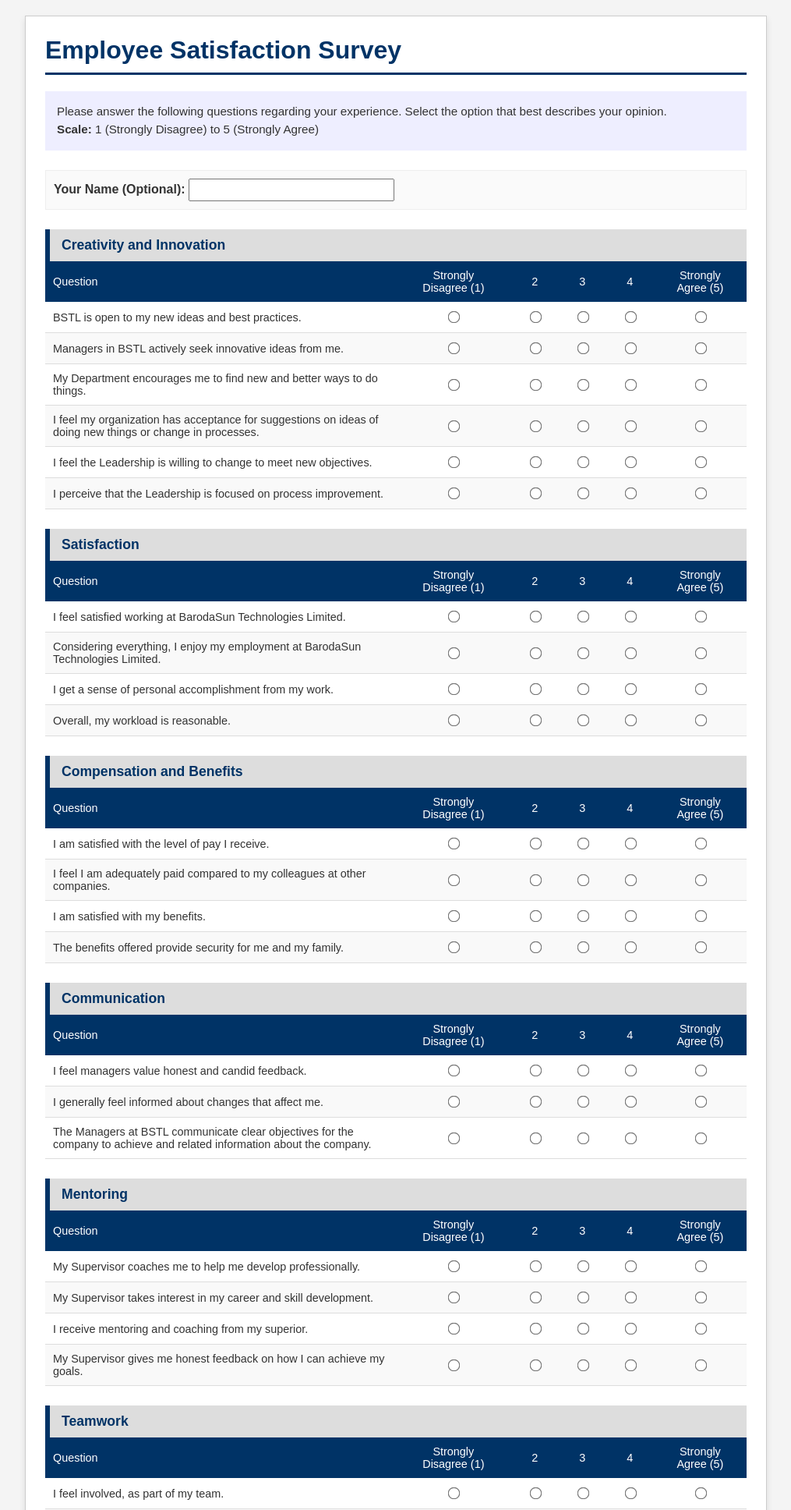
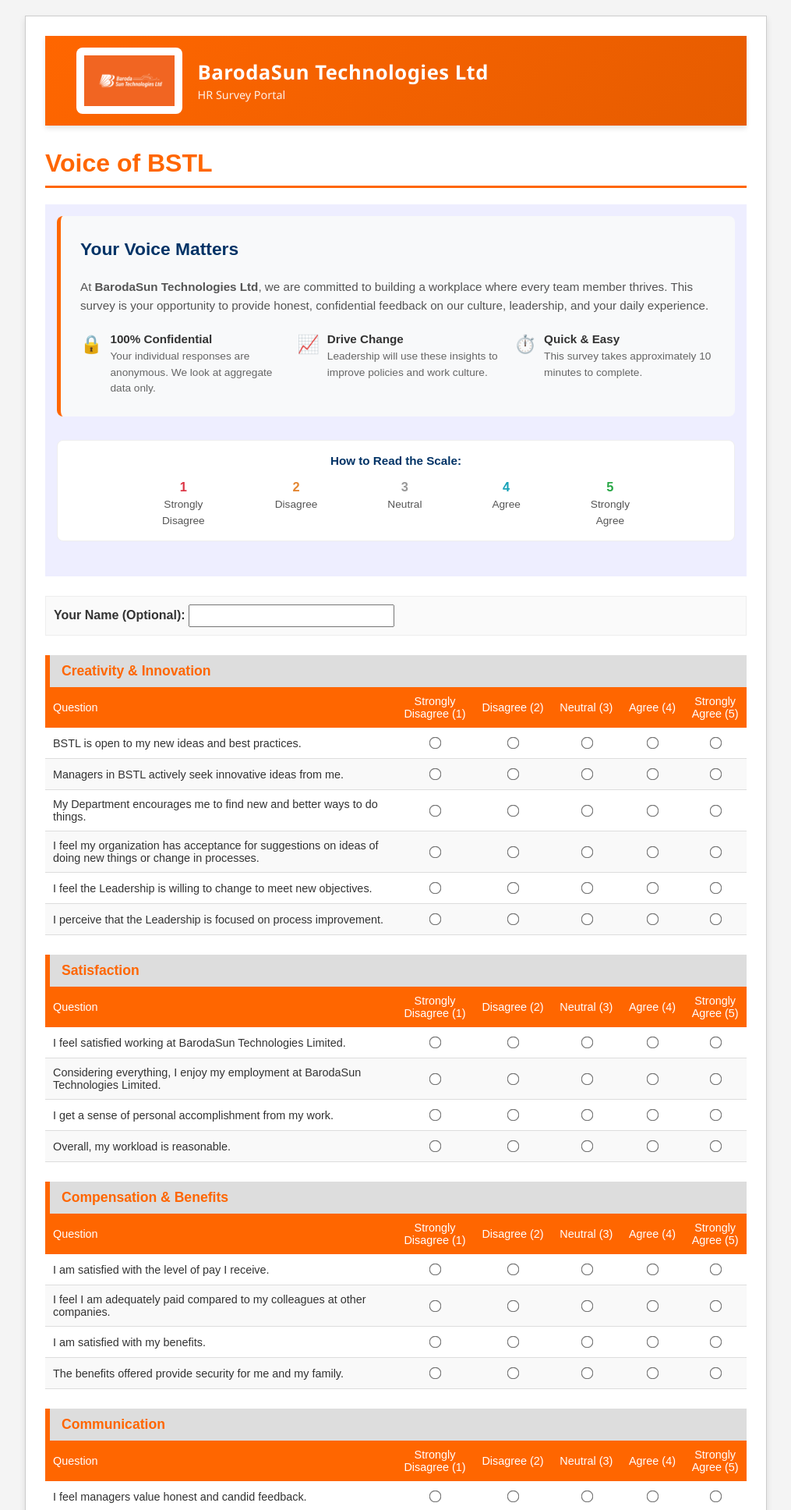
Before and after one commit to noobs-creation/hr-survey-app, a Flask app: page / in a window 1280 px wide. Shown: the top 1936 px of the page at 78% size, without its empty margins (132-1147 px from the left). Run offline with Flask 3, Linux system fonts and the light colour scheme; some libraries are stand-ins or nearby versions.

Commit message:
updated color scheme

```diff
--- a/final_hr_questions.json
+++ b/final_hr_questions.json
@@ -1,5 +1,5 @@
 {
-  "Creativity and Innovation": [
+  "Creativity & Innovation": [
     "BSTL is open to my new ideas and best practices.",
     "Managers in BSTL actively seek innovative ideas from me.",
     "My Department encourages me to find new and better ways to do things.",
@@ -13,7 +13,7 @@
     "I get a sense of personal accomplishment from my work.",
     "Overall, my workload is reasonable."
   ],
-  "Compensation and Benefits": [
+  "Compensation & Benefits": [
     "I am satisfied with the level of pay I receive.",
     "I feel I am adequately paid compared to my colleagues at other companies.",
     "I am satisfied with my benefits.",
--- /dev/null
+++ b/templates/header.html
@@ -0,0 +1,10 @@
+<header style="background: linear-gradient(135deg, #FF6600 0%, #E65C00 100%); padding: 15px 40px; box-shadow: 0 4px 6px rgba(0,0,0,0.1); margin-bottom: 30px; display: flex; align-items: center; gap: 20px;">
+    <div style="background: white; padding: 10px; border-radius: 8px; display: flex; align-items: center;">
+        <img src="{{ url_for('static', filename='Bstl logo orange.png') }}" alt="BSTL Logo" style="height: 65px; width: auto;">
+    </div>
+
+    <div style="color: white; font-family: 'Segoe UI', sans-serif;">
+        <h2 style="margin: 0; font-size: 1.6em; font-weight: 600; letter-spacing: 0.5px;">BarodaSun Technologies Ltd</h2>
+        <span style="font-size: 0.9em; opacity: 0.9;">HR Survey Portal</span>
+    </div>
+</header>
--- a/templates/survey.html
+++ b/templates/survey.html
@@ -3,21 +3,21 @@
 <head>
     <meta charset="UTF-8">
     <meta name="viewport" content="width=device-width, initial-scale=1.0">
-    <title>Employee Satisfaction Survey</title>
+    <title>Voice of BSTL</title>
     <style>
         body { font-family: Arial, Helvetica, sans-serif; background-color: #f4f4f4; margin: 0; padding: 20px; color: #333; }
         .container { max-width: 900px; margin: 0 auto; background: white; border: 1px solid #ccc; padding: 25px; box-shadow: 0 4px 8px rgba(0,0,0,0.1); }
 
-        h1 { color: #003366; border-bottom: 3px solid #003366; padding-bottom: 10px; margin-top: 0; }
+        h1 { color: #FF6600; border-bottom: 3px solid #FF6600; padding-bottom: 10px; margin-top: 0; }
 
         .instructions { background-color: #eef; padding: 15px; border: 1px solid #bnd; margin-bottom: 25px; font-size: 0.95em; line-height: 1.5; }
 
         /* Category Header */
-        .category-header { background-color: #ddd; color: #003366; font-weight: bold; padding: 10px 15px; margin-top: 25px; border-left: 6px solid #003366; font-size: 1.1em; }
+        .category-header { background-color: #ddd; color: #FF6600; font-weight: bold; padding: 10px 15px; margin-top: 25px; border-left: 6px solid #FF6600; font-size: 1.1em; }
 
         /* The Table Matrix */
         table { width: 100%; border-collapse: collapse; margin-bottom: 10px; font-size: 0.9em; }
-        th { background-color: #003366; color: white; padding: 10px; text-align: center; font-weight: normal; }
+        th { background-color: #FF6600; color: white; padding: 10px; text-align: center; font-weight: normal; }
         th.question-col { text-align: left; width: 50%; }
 
         td { border-bottom: 1px solid #ddd; padding: 10px; vertical-align: middle; }
@@ -31,8 +31,8 @@
 
         /* Submit Button */
         .btn-container { text-align: center; margin-top: 50px; padding-top: 20px; border-top: 1px solid #eee; }
-        button { background-color: #cc0000; color: white; padding: 12px 30px; border: none; font-size: 16px; font-weight: bold; cursor: pointer; border-radius: 4px; }
-        button:hover { background-color: #990000; }
+        button { background-color: #E65C00; color: white; padding: 12px 30px; border: none; font-size: 16px; font-weight: bold; cursor: pointer; border-radius: 4px; }
+        button:hover { background-color: #E65C00; }
 
         /* Success Message */
         .success-box { background-color: #dff0d8; color: #3c763d; border: 1px solid #d6e9c6; padding: 20px; text-align: center; margin-bottom: 20px; font-size: 1.2em; }
@@ -41,6 +41,7 @@
 <body>
 
 <div class="container">
+    {% include 'header.html' %}
     {% if success %}
         <div class="success-box">
             <strong>Thank You!</strong><br>
@@ -50,10 +51,67 @@
             <a href="/">Submit another response</a>
         </div>
     {% else %}
-        <h1>Employee Satisfaction Survey</h1>
+        <h1>Voice of BSTL</h1>
         <div class="instructions">
-            Please answer the following questions regarding your experience. Select the option that best describes your opinion.<br>
-            <strong>Scale:</strong> 1 (Strongly Disagree) to 5 (Strongly Agree)
+            <div style="background: #f8f9fa; border-left: 5px solid #FF6600; padding: 25px; border-radius: 8px; margin-bottom: 30px;">
+        <h2 style="color: #003366; margin-top: 0;">Your Voice Matters</h2>
+        <p style="color: #555; line-height: 1.6;">
+            At <strong>BarodaSun Technologies Ltd</strong>, we are committed to building a workplace where every team member thrives.
+            This survey is your opportunity to provide honest, confidential feedback on our culture, leadership, and your daily experience.
+        </p>
+
+        <div style="display: flex; gap: 20px; margin-top: 20px; flex-wrap: wrap;">
+            <div style="flex: 1; min-width: 200px; display: flex; align-items: start; gap: 10px;">
+                <span style="font-size: 1.5em;">🔒</span>
+                <div>
+                    <strong style="color: #333;">100% Confidential</strong>
+                    <div style="font-size: 0.9em; color: #666;">Your individual responses are anonymous. We look at aggregate data only.</div>
+                </div>
+            </div>
+
+            <div style="flex: 1; min-width: 200px; display: flex; align-items: start; gap: 10px;">
+                <span style="font-size: 1.5em;">📈</span>
+                <div>
+                    <strong style="color: #333;">Drive Change</strong>
+                    <div style="font-size: 0.9em; color: #666;">Leadership will use these insights to improve policies and work culture.</div>
+                </div>
+            </div>
+
+            <div style="flex: 1; min-width: 200px; display: flex; align-items: start; gap: 10px;">
+                <span style="font-size: 1.5em;">⏱️</span>
+                <div>
+                    <strong style="color: #333;">Quick & Easy</strong>
+                    <div style="font-size: 0.9em; color: #666;">This survey takes approximately 10 minutes to complete.</div>
+                </div>
+            </div>
+        </div>
+    </div>
+
+    <div style="margin-bottom: 30px; padding: 15px; background: white; border: 1px solid #eee; border-radius: 8px; text-align: center;">
+        <p style="margin: 0 0 10px 0; font-weight: bold; color: #003366;">How to Read the Scale:</p>
+        <div style="display: flex; justify-content: space-between; max-width: 600px; margin: 0 auto; color: #555; font-size: 0.9em;">
+            <div style="text-align: center;">
+                <div style="font-size: 1.2em; font-weight: bold; color: #dc3545;">1</div>
+                <div>Strongly<br>Disagree</div>
+            </div>
+            <div style="text-align: center;">
+                <div style="font-size: 1.2em; font-weight: bold; color: #e48632;">2</div>
+                <div>Disagree</div>
+            </div>
+            <div style="text-align: center;">
+                <div style="font-size: 1.2em; font-weight: bold; color: #999;">3</div>
+                <div>Neutral</div>
+            </div>
+            <div style="text-align: center;">
+                <div style="font-size: 1.2em; font-weight: bold; color: #17a2b8;">4</div>
+                <div>Agree</div>
+            </div>
+            <div style="text-align: center;">
+                <div style="font-size: 1.2em; font-weight: bold; color: #28a745;">5</div>
+                <div>Strongly<br>Agree</div>
+            </div>
+        </div>
+    </div>
         </div>
 
         <form action="/submit" method="POST">
@@ -69,9 +127,9 @@
                         <tr>
                             <th class="question-col">Question</th>
                             <th>Strongly<br>Disagree (1)</th>
-                            <th>2</th>
-                            <th>3</th>
-                            <th>4</th>
+                            <th>Disagree (2)</th>
+                            <th>Neutral (3)</th>
+                            <th>Agree (4)</th>
                             <th>Strongly<br>Agree (5)</th>
                         </tr>
                     </thead>
```
Also changed, not shown: templates/admin.html (+21 -5 lines), templates/report.html (+10 -10 lines), static/Bstl logo orange.png (added).
